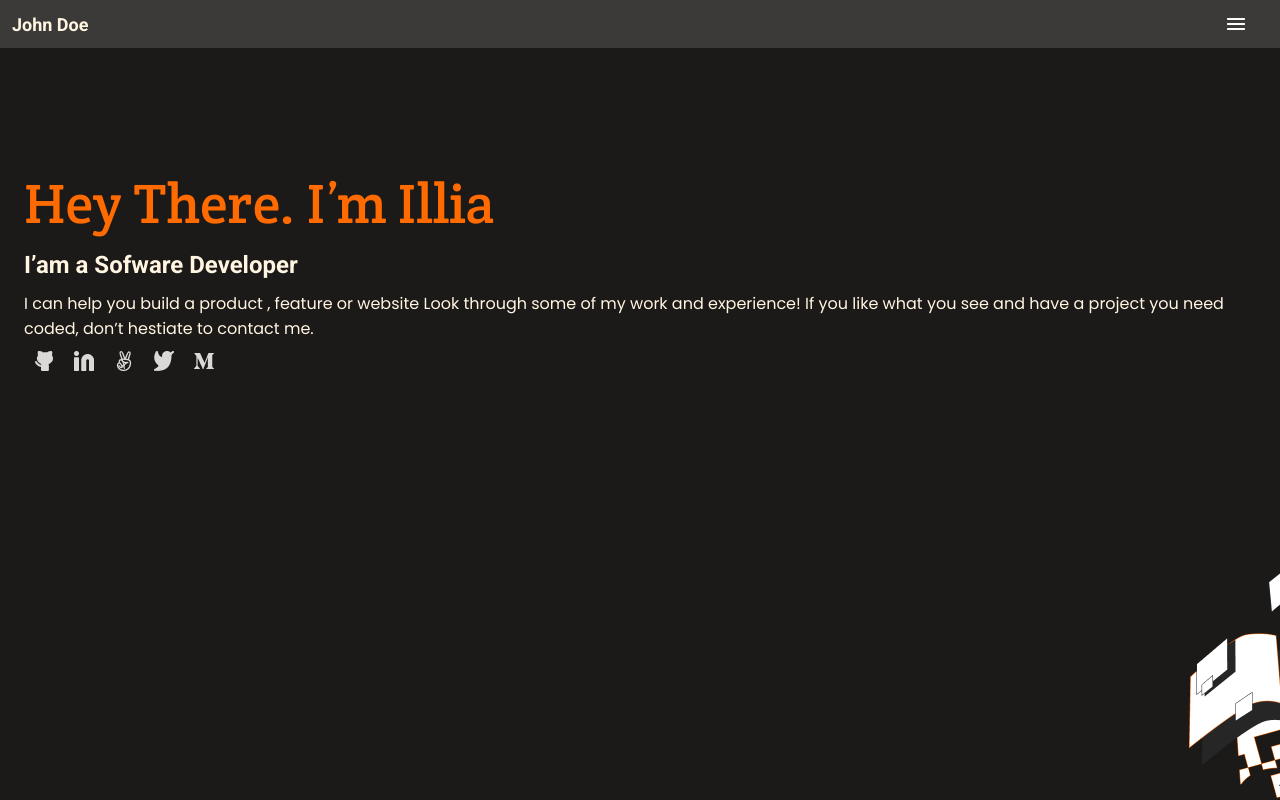
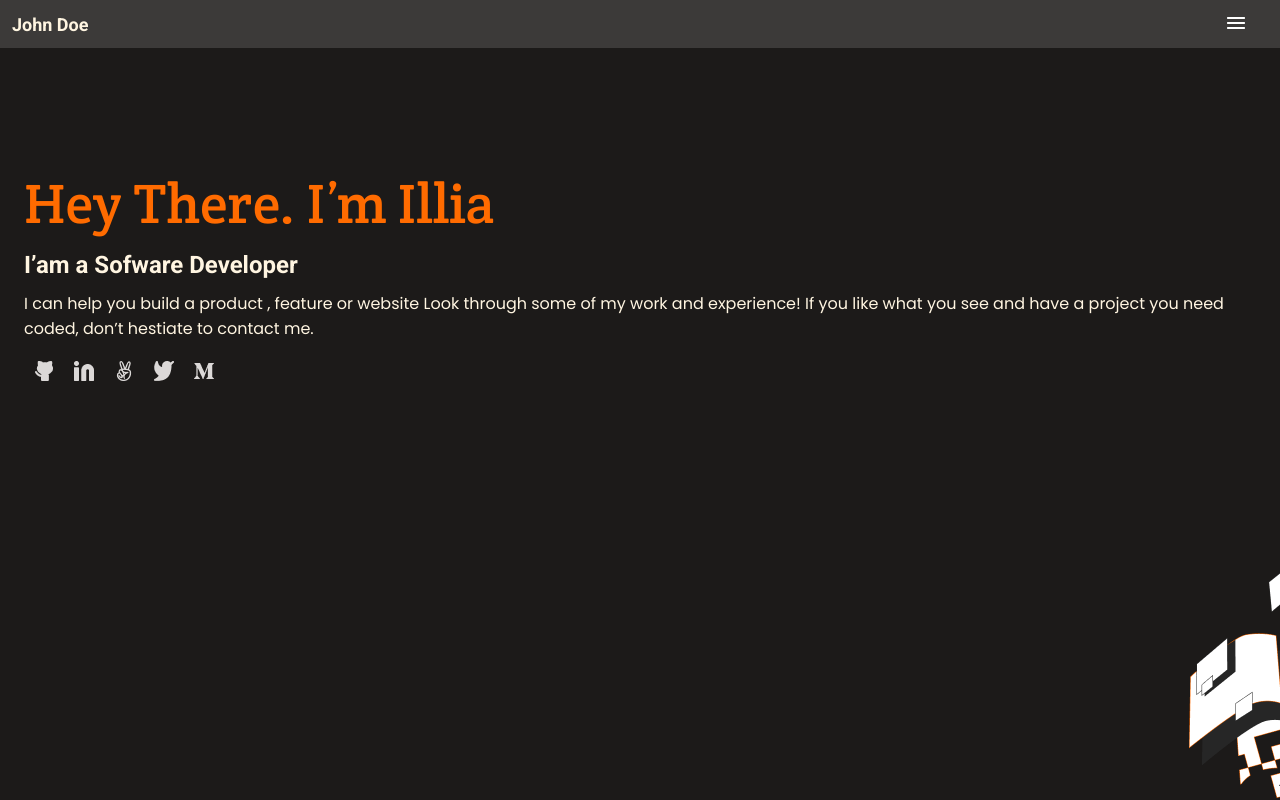
Before and after one commit to aliveGUY/Portfolio, a website: page index.html in a window 1280 px wide. Drawn offline with Linux system fonts and the light colour scheme.

Commit message:
Edit all links in index.html file

```diff
--- a/index.css
+++ b/index.css
@@ -13,7 +13,6 @@ body {
   left: 0;
   right: 0;
   background: #3c3a39;
-  color: #fff5e1;
   height: var(--TopBar-Height);
   align-items: center;
 }
@@ -29,18 +28,22 @@ body {
   font-family: 'Roboto', sans-serif;
   font-weight: 700;
   font-size: 18px;
+  text-decoration: none;
+  color: #fff5e1;
 }
 
 .Burger-Menu {
+  display: flex;
   position: absolute;
+  justify-content:center ;
   width: 40px;
   height: 40px;
   right: 24px;
+}
+
+.Burger-Menu button {
   border: none;
   background: none;
-  background-image: url(src/img/Union.png);
-  background-repeat: no-repeat;
-  background-position: center;
 }
 
 .headline {
@@ -81,33 +84,19 @@ body {
   padding-top: 12px;
 }
 
-.Headline-links {
+.Social-media {
+  padding-top: 12px;
   display: flex;
 }
 
-.Headline-links a {
-  background-repeat: no-repeat;
-  background-position: center;
+.Social-media li {
+  list-style: none;
   height: 40px;
   width: 40px;
 }
 
-.GitHub-link {
-  background-image: url(src/img/GitHub.png);
+.Social-media li {
+  display: flex;
+  justify-content: center;
+  align-items: center;
 }
-
-.LinkedIn-link {
-  background-image: url(src/img/Linkdn.png);
-}
-
-.Hand-link {
-  background-image: url(src/img/Hand.png);
-}
-
-.Twitter-link {
-  background-image: url(src/img/twitter.png);
-}
-
-.M-link {
-  background-image: url(src/img/M.png);
-}
--- a/index.html
+++ b/index.html
@@ -12,25 +12,50 @@
 
     <header class="TopBar">
         <div class="Logo-Plceholder">
-            <h2 class="Logo">John Doe</h2>
+            <a href="index.html" class="Logo">John Doe</a>
         </div>
-        <button class="Burger-Menu" type="button"></button>
+        <nav class="Burger-Menu">
+            <button type="button">
+                <img src="src/img/Union.png" alt="Menu">
+            </button>
+        </nav>
     </header>
     <section class="MainContent">
-        <header class="headline">
+        <header class="headline" name="headline">
             <div class="headline-content">
                 <h1>Hey There. I’m Illia</h1>
                 <h2>I’am a Sofware Developer</h2>
                 <p>I can help you build a product , feature or website Look through some of my work and experience! If you like what you see and have a project you need coded,
                     don’t hestiate to contact me.
                 </p>
-                <nav class="Headline-links">
-                    <a href="https://github.com/aliveGUY" class="GitHub-link" target="_blank" rel="noopener noreferrer"></a>
-                    <a href="https://www.linkedin.com/feed/" class="LinkedIn-link" target="_blank" rel="noopener noreferrer"></a>
-                    <a href="#" class="Hand-link" ></a>
-                    <a href="https://twitter.com/home" class="Twitter-link" target="_blank" rel="noopener noreferrer"></a>
-                    <a href="#" class="M-link"></a>
-                </nav>
+                <ul class="Social-media">
+                    <li>
+                        <a href="https://github.com/aliveGUY" class="GitHub-link" target="_blank" rel="noopener noreferrer">
+                            <img src="src/img/GitHub.png" alt="GitHub">
+                        </a>
+                    </li>
+                    <li>
+                        <a href="https://www.linkedin.com/feed/" class="LinkedIn-link" target="_blank" rel="noopener noreferrer">
+                            <img src="src/img/Linkdn.png" alt="linkedin">
+                        </a>
+                    </li>
+                    <li>
+                        <a href="#" class="Hand-link" >
+                            <img src="src/img/Hand.png" alt="Hand">
+                        </a>
+                    </li>
+                    <li>
+                        <a href="https://twitter.com/home" class="Twitter-link" target="_blank" rel="noopener noreferrer">
+                            <img src="src/img/twitter.png" alt="twitter">
+                        </a>
+                    </li>
+                    <li>
+                        <a href="#" class="M-link">
+                            <img src="src/img/M.png" alt="M">
+                        </a>
+                    </li>
+                </ul>
+
             </div>
         </header>
     </section>
```
